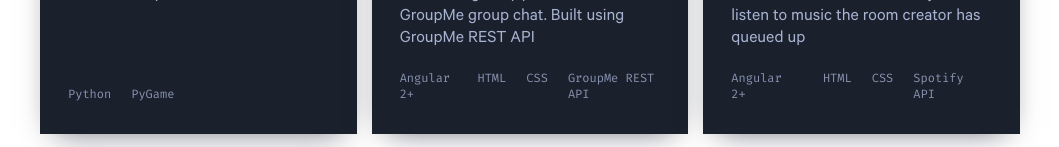
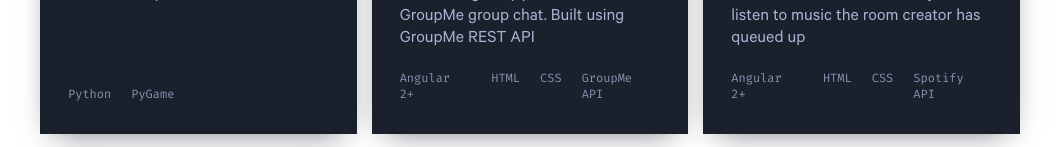
Before and after one commit to anthonyvelazquez/Portfolio-V4, an Angular app: page / in a window 1280 px wide. Shown: the part 4665-4812 px from the top of the page, without its empty margins (110-1169 px from the left). Built offline with nearby package versions, Linux system fonts and the light colour scheme.

Commit message:
Quick Text Fix

```diff
--- a/src/app/app.component.ts
+++ b/src/app/app.component.ts
@@ -110,7 +110,7 @@ export class AppComponent implements OnInit {
       github: 'https://github.com/anthonyvelazquez/GroupMeDownloader',
       website: 'https://avelazquez-groupme-downloader.netlify.app/',
       image: '',
-      languages: ['Angular 2+', 'HTML', 'CSS', 'GroupMe REST API'],
+      languages: ['Angular 2+', 'HTML', 'CSS', 'GroupMe API'],
       viewable: true
     });
     this.otherProjectList.push({
```
